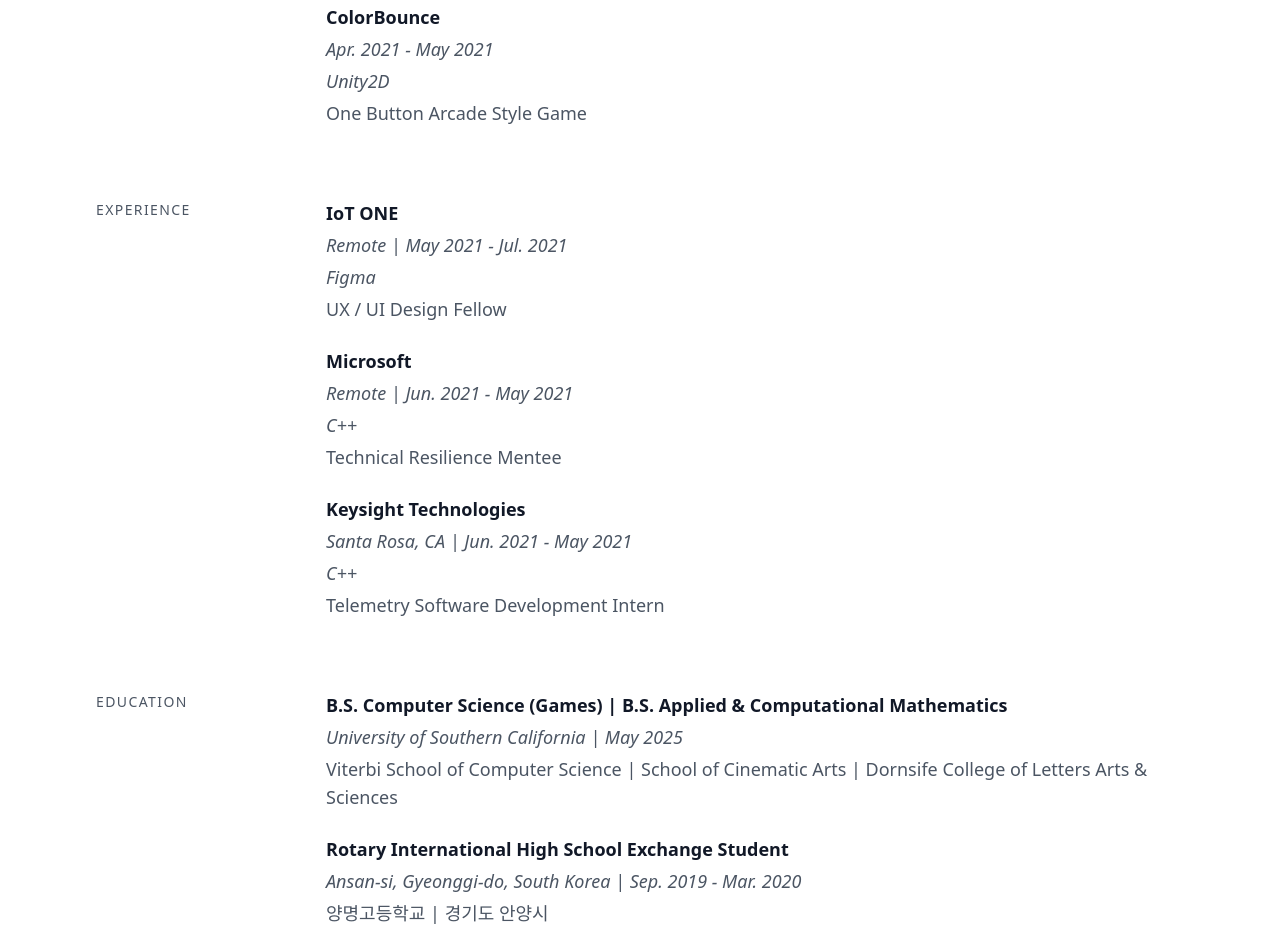
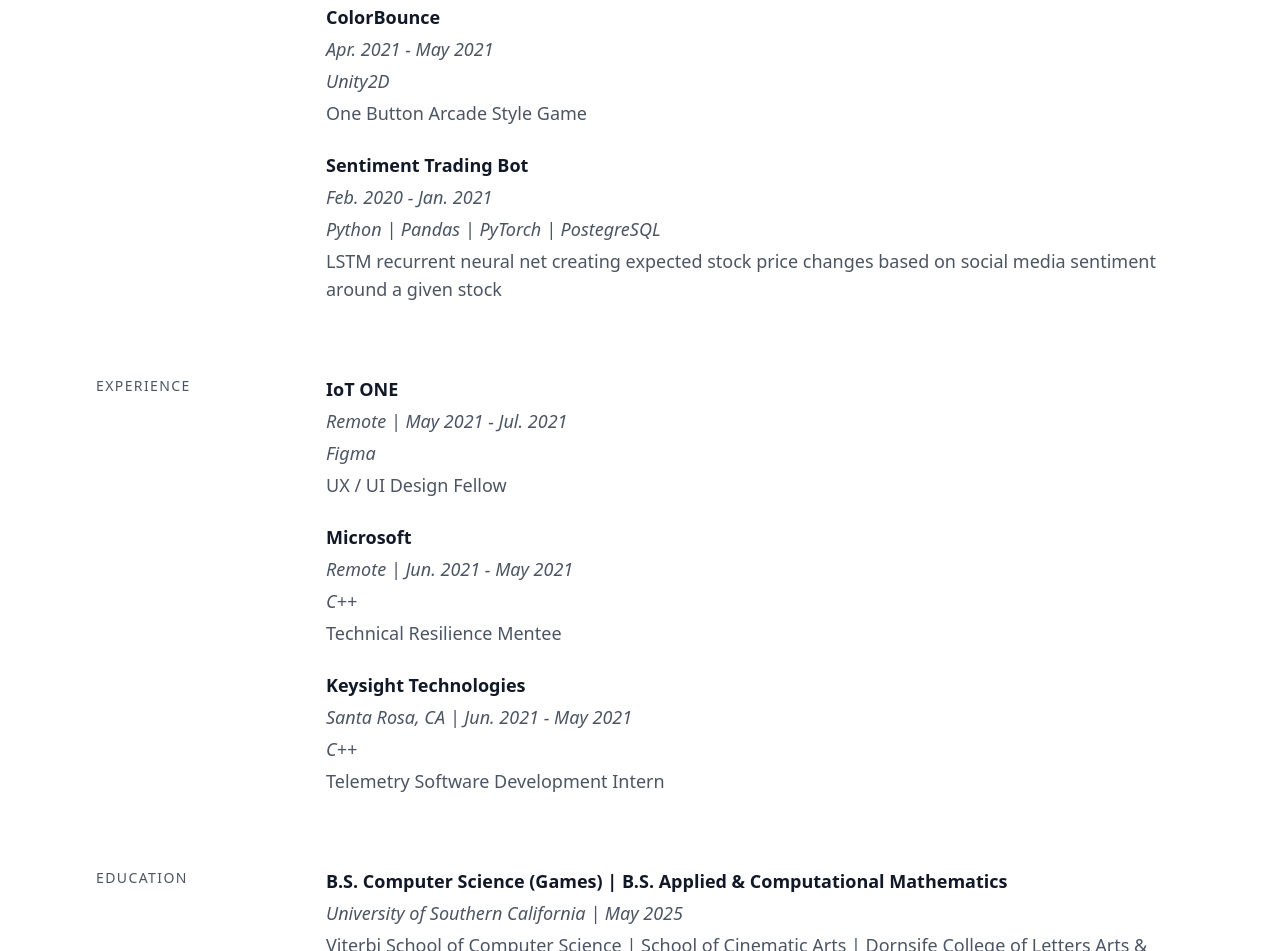
Before and after one commit to trooms/portfolio, a Gatsby site: page / in a window 1280 px wide. Shown: the part 1204-2155 px from the top of the page. Built offline with nearby package versions, Linux system fonts and the light colour scheme; Gatsby itself is replaced by a stand-in of ours.

Commit message:
remove project showcase limit

```diff
--- a/src/pages/index.jsx
+++ b/src/pages/index.jsx
@@ -62,7 +62,7 @@
         }
       }
     }
-    allMarkdownRemark(sort: { frontmatter: { index: DESC } }, limit: 5) {
+    allMarkdownRemark(sort: { frontmatter: { index: DESC } }) {
       edges {
         node {
           excerpt
```
